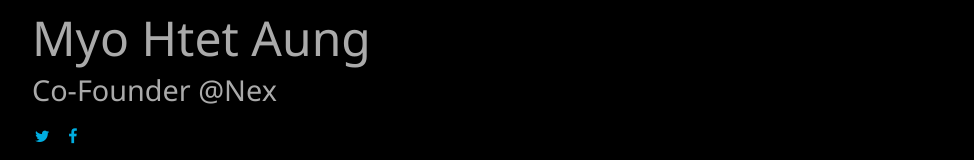
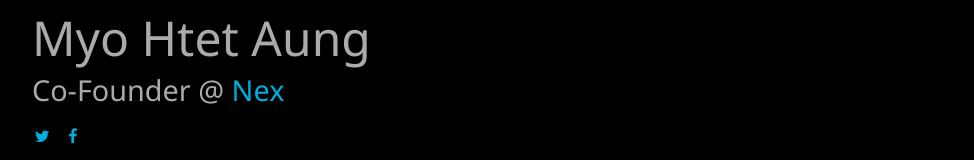
Before and after one commit to myohtetaung87/myohtetaung87.github.io, a plain HTML site: page index.html in a window 1280 px wide. Shown: the part 265-425 px from the top of the page, without its empty margins (18-992 px from the left). Drawn offline with Linux system fonts and the light colour scheme.

Commit message:
website url added

```diff
--- a/index.html
+++ b/index.html
@@ -17,7 +17,7 @@
 
                 <div id="introBox">
                     <h1>Myo Htet Aung</h1>
-                    <h2>Co-Founder @Nex</h2>
+                    <h2>Co-Founder @ <a href="http://nexlabs.co/" title="We are digital builder">Nex</a></h2>
 
 
                         <ul id="linkBox">
```
